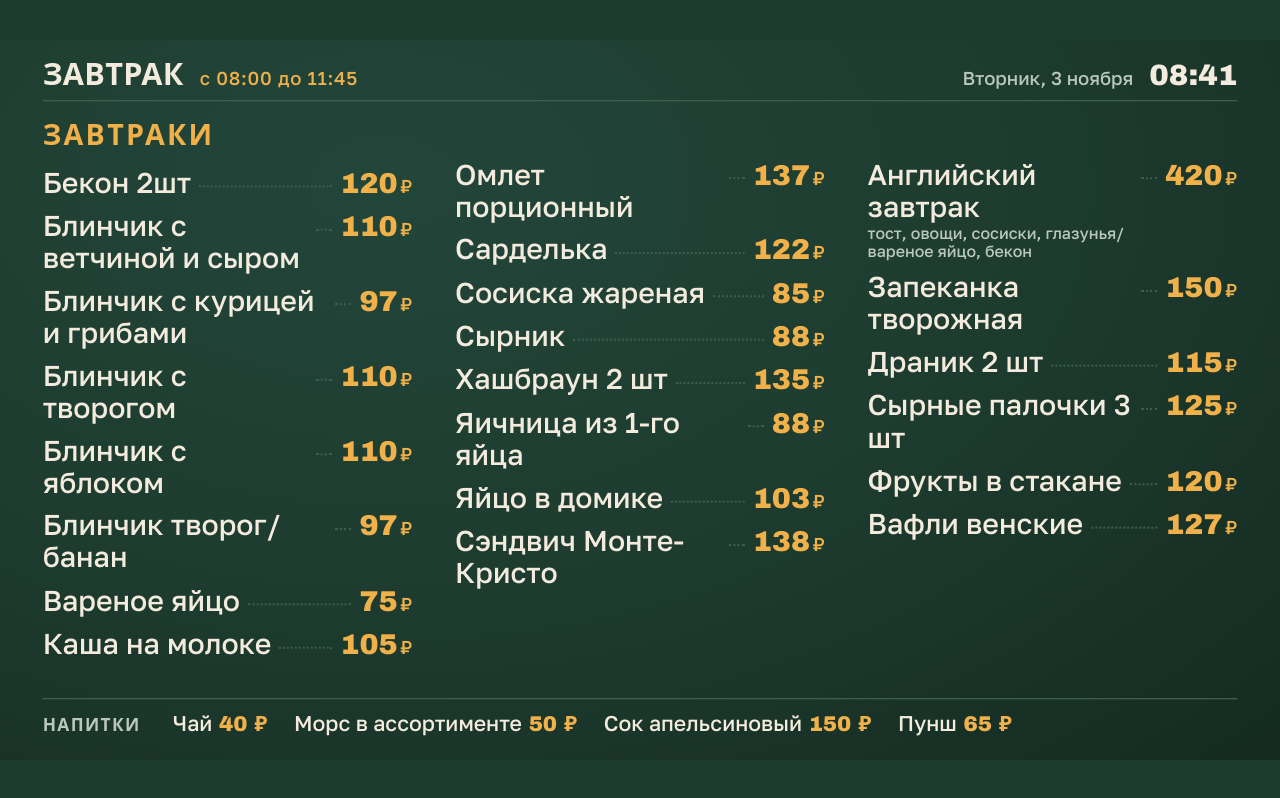
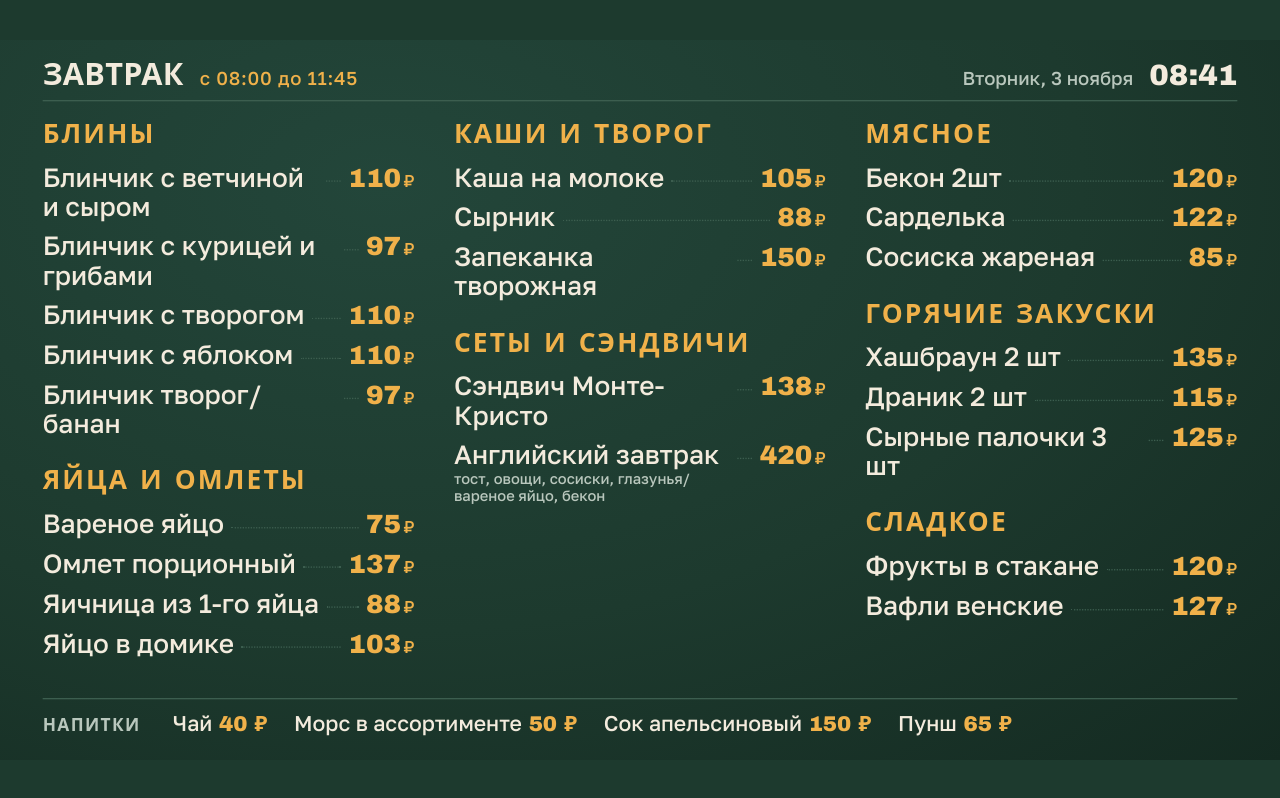
Before and after one commit to ishadaev-cpu/mib-menu, a plain HTML site: page docs/index.html in a window 1280 px wide. Drawn offline with Linux system fonts and the light colour scheme; a web font is replaced by a local one.

Commit message:
Категории на экране завтрака

```diff
--- a/docs/index.html
+++ b/docs/index.html
@@ -96,14 +96,36 @@ function lunch() {
       <div class="col">${sec('Горячее', MENU['Горячее'])}</div>
     </div>` + strip('К обеду', drinks);
 }
+const BCATS = [
+  ['Блины', /блин/i],
+  ['Яйца и омлеты', /омлет|яичниц|яйц/i],
+  ['Каши и творог', /каша|сырник|запеканк|творож/i],
+  ['Сеты и сэндвичи', /завтрак|сэндвич|тост/i],
+  ['Мясное', /бекон|сардел|сосиск|колбас|ветчин/i],
+  ['Горячие закуски', /хашбраун|драник|палочк|картоф|наггет/i],
+  ['Сладкое', /вафл|фрукт|блинч.*банан|джем|йогурт|гранол|мюсли/i],
+];
+function bgroups(list) {
+  const out = BCATS.map(([t]) => [t, []]); const rest = [];
+  const ORDER = [3, 0, 2, 4, 5, 6, 1];  // сначала сеты (в описании есть «яйцо»), потом остальное
+  list.forEach(it => { const i = ORDER.find(k => BCATS[k][1].test(it.name)) ?? -1; (i < 0 ? rest : out[i][1]).push(it); });
+  if (rest.length) out.push(['Ещё', rest]);
+  return out.filter(([, v]) => v.length);
+}
 function breakfast() {
-  const b = MENU['Завтрак'] || [], k = Math.ceil(b.length / 3);
+  const groups = bgroups(MENU['Завтрак'] || []);
+  const w = g => g[1].reduce((a, it) => a + (it.name.length > 24 ? 1.6 : 1), 0) + 1.4;
+  const n = groups.length, cols = [[], [], []]; let best = null;
+  for (let i = 0; i <= n; i++) for (let j = i; j <= n; j++) {
+    const parts = [groups.slice(0, i), groups.slice(i, j), groups.slice(j)];
+    const m = Math.max(...parts.map(p => p.reduce((a, g) => a + w(g), 0)));
+    if (!best || m < best.m) best = { m, parts };
+  }
+  best.parts.forEach((p, k) => cols[k] = p);
   const drinks = pick(['Чай','Морс в ассортименте','Сок апельсиновый','Пунш']);
   return header('Завтрак', 'с 08:00 до 11:45') +
     `<div class="cols lunch" style="grid-template-columns: repeat(3, minmax(0, 1fr))">
-      <div class="col">${sec('Завтраки', b.slice(0, k))}</div>
-      <div class="col">${sec('&nbsp;', b.slice(k, 2 * k))}</div>
-      <div class="col">${sec('&nbsp;', b.slice(2 * k))}</div>
+      ${cols.map(c => `<div class="col">${c.map(([t, v]) => sec(t, v)).join('')}</div>`).join('')}
     </div>` + strip('Напитки', drinks);
 }
 
```
